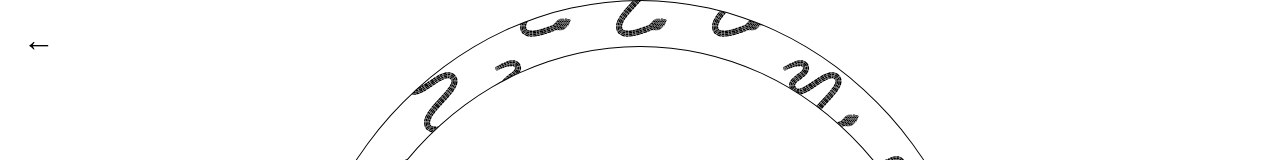
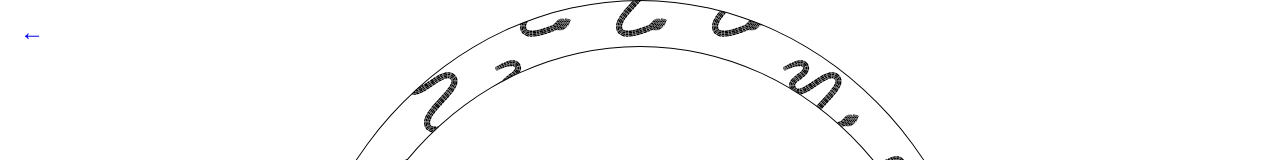
Before and after one commit to oa495/ojo-kan, a Vue app: page /about in a window 1280 px wide. Shown: the top 160 px of the page. Built offline with nearby package versions, Linux system fonts and the light colour scheme; a web font is replaced by a local one.

Commit message:
Add extra

```diff
--- a/src/components/LearningModule.vue
+++ b/src/components/LearningModule.vue
@@ -47,19 +47,21 @@
 import { moduleProgress } from '@/stores/module-progress'
 import { learningFrequency } from '@/stores/frequency';
 import ModuleTimer from './ModuleTimer.vue';
-import { verbs, pronouns, nouns } from '../words'
+import { verbs, pronouns, nouns, identifiers } from '../words'
 import MiniQuiz from './MiniQuiz.vue';
 
 const moduleToStoreMap = {
     'pronouns': 'module1',
     'nouns': 'module2',
     'verbs': 'module3',
+    'identifiers': 'module4',
 };
 
 const moduleNameToLongNameMap = {
     'pronouns': 'Na...',
     'nouns': 'Who you be?',
     'verbs': 'What shall we do today?',
+    'identifiers': 'not sure',
 };
 
 function generateRandomPositionsOutsideCircle({ count }) {
@@ -136,6 +138,7 @@ export default {
                 'pronouns': Math.round(Object.keys(pronouns).length / 4) + 1,
                 'nouns': Math.round(Object.keys(nouns).length / 4) + 1,
                 'verbs': Math.round(Object.keys(verbs).length / 4) + 1,
+                'identifiers': Math.round(Object.keys(identifiers).length / 4) + 1,
             },
             moduleNameToLongNameMap: moduleNameToLongNameMap,
             frequency: learningFrequency().frequency,
@@ -217,6 +220,9 @@ export default {
             } else if (module === 'verbs') {
                 return partitionProperties(verbs, steps - 1);
             }
+            else if (module === 'identifiers') {
+                return partitionProperties(identifiers, steps - 1);
+            }
             return content;
         },
         stepContent(module) {
@@ -226,6 +232,8 @@ export default {
                return nouns;
             } else if (module === 'verbs') {
                 return verbs;
+            } else if (module === 'identifiers') {
+                return identifiers;
             }
         },
         resetAll() {
--- a/src/views/AboutView.vue
+++ b/src/views/AboutView.vue
@@ -6,7 +6,7 @@
 
             <p>Many times the lessons turned out to be a lot of fun. I relished being able to make my teacher laugh in another language, our language. And when she told me stories about herself, it felt like the kind of story too sweet to reach me in English. </p>
 
-            <p>Itsẹkiri was and is the language of most of her days. But for me growing up, it was the language of secrets -- my mom whispering to my dad in an elevator with foreigners -- and the language I strained to understand talking on the phone with my grandmother. Now, it is slowly becoming the language of tenderness. There is nothing like my mother saying 'duduyemi' or 'otormi to sengwa otormi to na' when she sees me after a long while. And, it is also becoming the language of snark, of conspiration. I am, for the first time ever, <i>sometimes</i> in on the gossip.</p>
+            <p>Itsẹkiri was and is the language of most of her days. But for me growing up, it was the language of secrets—my mom whispering to my dad in an elevator with foreigners—and the language I strained to understand talking on the phone with my grandmother. Now, it is slowly becoming the language of tenderness. There is nothing like my mother saying 'duduyemi' or 'otormi to sengwa otormi to na' when she sees me after a long while. And, it is also becoming the language of snark, of conspiration. I am, for the first time ever, <i>sometimes</i> in on the gossip.</p>
 
             <p>I don't know if it'll ever become my language of quickness, of ease. </p>
 
@@ -42,8 +42,12 @@
     position: absolute;
     top: 1rem;
     left: 1rem;
-    font-size: 2rem;
-    color: black;
+    font-size: 1.5rem;
     text-decoration: none;
+    display: flex;
+    justify-content: center;
+    align-items: center;
+    padding: 0;
+    margin: 0;
 }
 </style>
--- a/src/views/HomeView.vue
+++ b/src/views/HomeView.vue
@@ -2,13 +2,14 @@
 import LearningModule from '../components/LearningModule.vue'
 import { moduleProgress } from '@/stores/module-progress'
 import { learningFrequency } from '@/stores/frequency'
-import { verbs, pronouns, nouns, allWords } from '../words'
+import { verbs, pronouns, nouns, allWords, identifiers } from '../words'
 
 
 const storeToModuleMap = {
     'module1': 'pronouns',
     'module2': 'nouns',
     'module3': 'verbs',
+    'module4': 'identifiers',
 };
 
 export default {
@@ -38,6 +39,8 @@ export default {
                         ? 'nouns'
                         : Object.keys(verbs).includes(cleanedPart)
                             ? 'verbs'
+                            : Object.keys(identifiers).includes(cleanedPart)
+                               ? 'identifiers'
                             : 'word';
                 // If it is, wrap it in a span with the highlight class
                 return `<span class="${highlightClass}">${part}</span>`;
@@ -89,6 +92,9 @@ export default {
           break;
         case 'verbs':
           wordsToHighlight = verbs;
+          break;
+        case 'identifiers':
+          wordsToHighlight = identifiers;
           break;
       }
       moduleElements.forEach(el => {
--- a/src/words.js
+++ b/src/words.js
@@ -47,5 +47,5 @@ const nouns = {
     'obirẹn': 'wife'
 }
 
-const allWords = { ...verbs, ...pronouns, ...nouns };
-export { verbs, pronouns, nouns, allWords };
+const allWords = { ...verbs, ...pronouns, ...nouns, ...identifiers };
+export { verbs, pronouns, nouns, identifiers, allWords };
```
Also changed, not shown: 1 other file (tests, documents, lock files or other folders).
